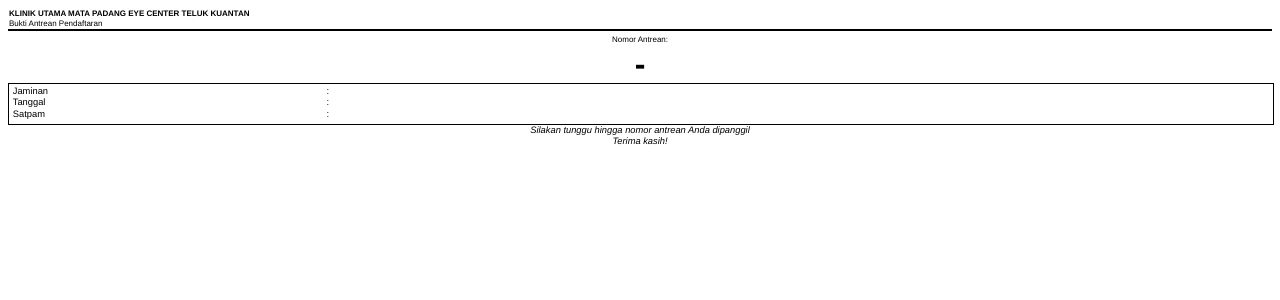
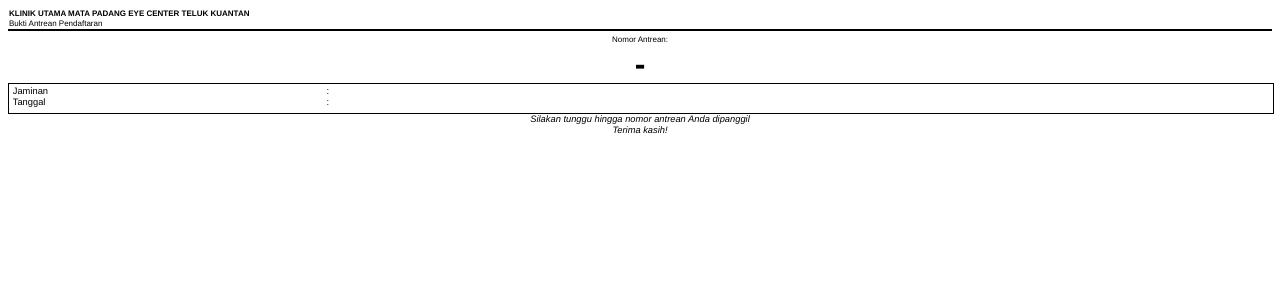
Before and after one commit to hafizulwanandaputra/pectk-antrean, a CodeIgniter 4 app: the page made by app/Views/dashboard/home/struk.php in a window 1280 px wide. Shown: the top 300 px of the page. Run offline with PHP 8.4 and a stand-in for CodeIgniter, Linux system fonts and the light colour scheme; the template is opened without the code that fills it, so the values that code supplies are empty; some libraries are stand-ins or nearby versions.

Commit message:
Set box height 0.7 cm

```diff
--- a/app/Views/dashboard/home/struk.php
+++ b/app/Views/dashboard/home/struk.php
@@ -35,7 +35,7 @@
 
         .box {
             border: 1px solid black;
-            height: 1cm;
+            height: 0.7cm;
             overflow: hidden;
             padding: 0cm;
             font-size: 7pt;
@@ -111,17 +111,6 @@
                             <div style="white-space: nowrap;"><?= $antrean['tanggal_antrean'] ?></div>
                         </td>
                     </tr>
-                    <tr>
-                        <td style="width: 25%; vertical-align: top; padding-top: 0; padding-bottom: 0; padding-left: 0.1cm; padding-right: 0.1cm;">
-                            <div style="white-space: nowrap;">Satpam</div>
-                        </td>
-                        <td style="width: 0%; vertical-align: top; padding-top: 0; padding-bottom: 0; padding-left: 0.1cm; padding-right: 0.1cm;">
-                            <div style="white-space: nowrap;">:</div>
-                        </td>
-                        <td style="width: 75%; vertical-align: top; padding-top: 0; padding-bottom: 0; padding-left: 0.1cm; padding-right: 0.1cm;">
-                            <div style="white-space: nowrap;"><?= $antrean['satpam'] ?></div>
-                        </td>
-                    </tr>
                 </tbody>
             </table>
         </div>
```
